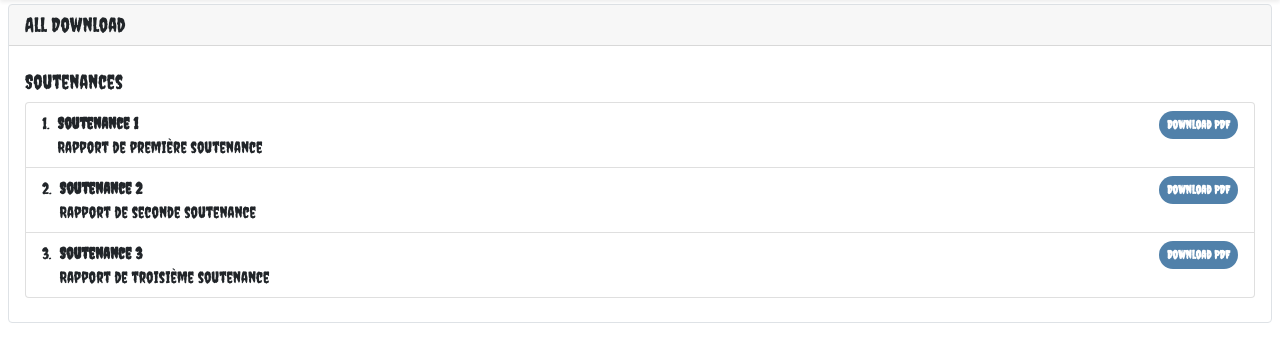
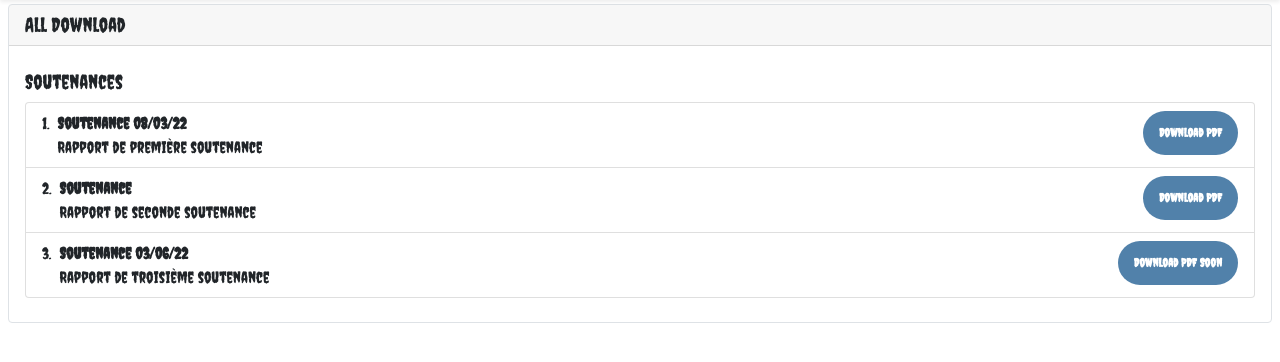
Before and after one commit to Strikeshyni/WebSite-ArtificialPsycho, a PHP site: page /Artificial_psycho/download.php in a window 1280 px wide. Shown: the part 56-418 px from the top of the page. Run offline with PHP 8.4, Linux system fonts and the light colour scheme.

Commit message:
download 3 rapport sout pdf add

```diff
--- a/Artificial_psycho/download.php
+++ b/Artificial_psycho/download.php
@@ -21,24 +21,24 @@
   <ol class="list-group list-group-numbered">
   <li class="list-group-item d-flex justify-content-between align-items-start">
     <div class="ms-2 me-auto">
-      <div class="fw-bold">Soutenance 1</div>
+      <div class="fw-bold">Soutenance 08/03/22</div>
       Rapport de première soutenance
     </div>
-    <a href="soutenance_1_ArtificialPsycho.pdf" onclick="ga('send','event','Getting Started','Download','Download Soutenance 1');"><span class="badge bg-primary py-2 px-2 rounded-pill">Download PDF</span></a>
+    <a href="soutenance_1_ArtificialPsycho.pdf" onclick="ga('send','event','Getting Started','Download','Download Soutenance 1');"><span class="badge bg-primary py-3 px-3 rounded-pill">Download PDF</span></a>
   </li>
   <li class="list-group-item d-flex justify-content-between align-items-start">
     <div class="ms-2 me-auto">
-      <div class="fw-bold">Soutenance 2</div>
+      <div class="fw-bold">Soutenance </div>
       Rapport de seconde soutenance
     </div>
-    <span class="badge bg-primary py-2 px-2 rounded-pill">Download PDF</span>
+    <a href="soutenance_2_ArtificialPsycho.pdf"><span class="badge bg-primary py-3 px-3 rounded-pill">Download PDF</span></a>
   </li>
   <li class="list-group-item d-flex justify-content-between align-items-start">
     <div class="ms-2 me-auto">
-      <div class="fw-bold">Soutenance 3</div>
+      <div class="fw-bold">Soutenance 03/06/22</div>
       Rapport de troisième soutenance
     </div>
-    <span class="badge bg-primary py-2 px-2 rounded-pill">Download PDF</span>
+    <span class="badge bg-primary py-3 px-3 rounded-pill">Download PDF Soon</span>
   </li>
   </ol>
 
```
Also changed, not shown: 1 other file.
